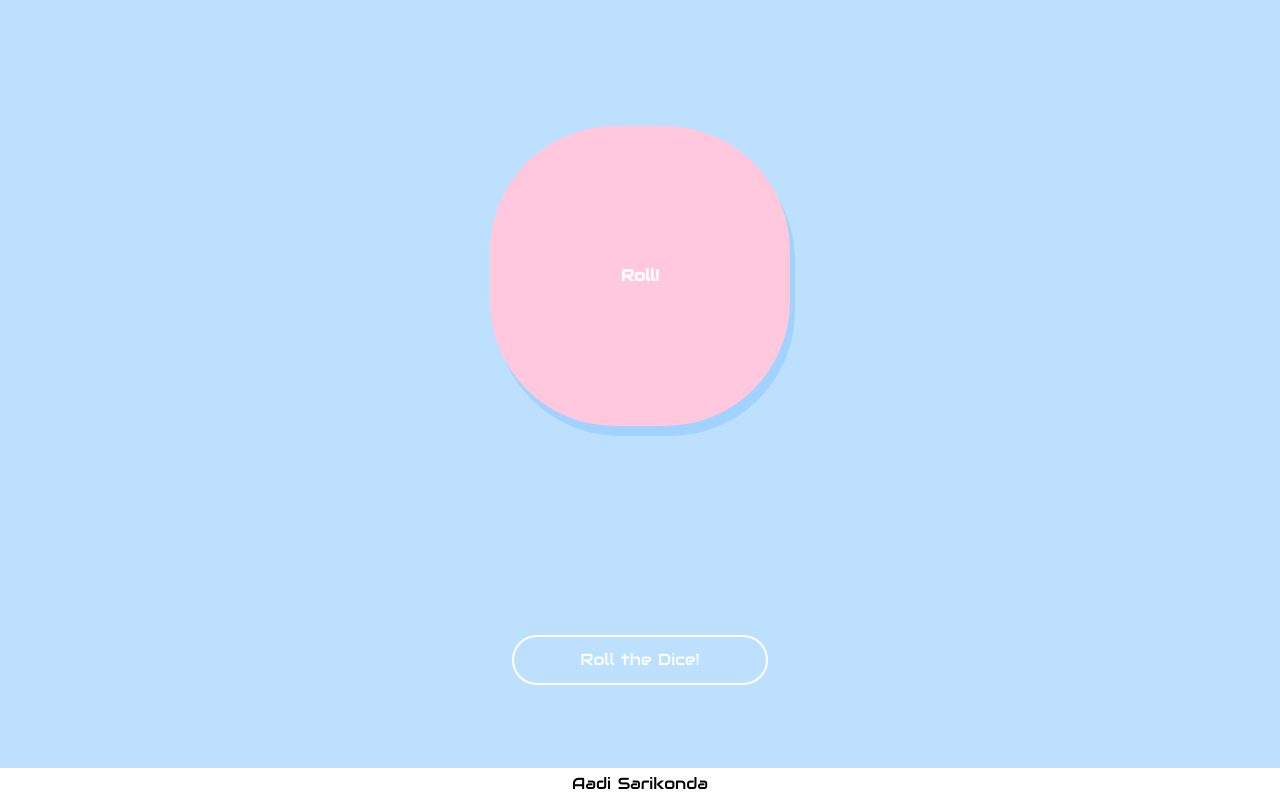
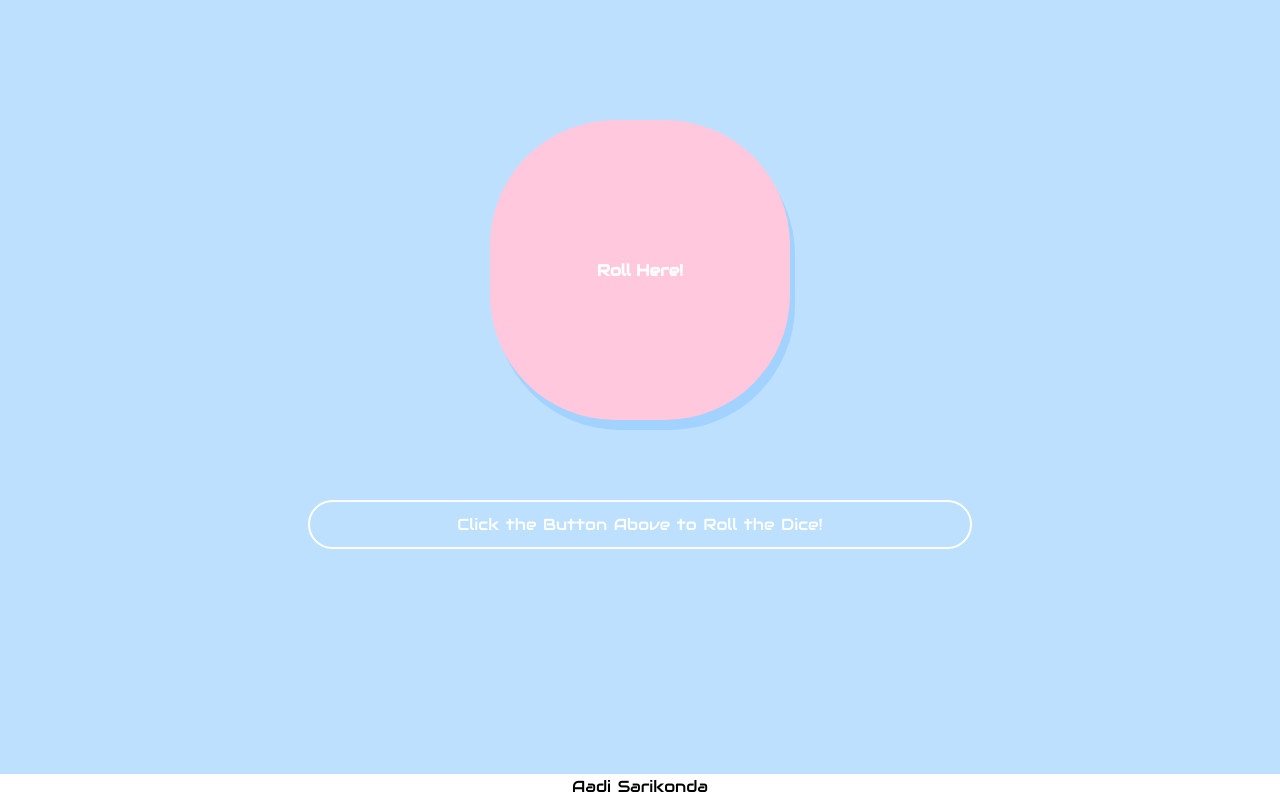
Before and after one commit to Greenoodle/Greenoodle.github.io, a plain HTML site: page index.html in a window 1280 px wide. Drawn offline with Linux system fonts and the light colour scheme; a web font is replaced by a local one.

Commit message:
Add files via upload

```diff
--- a/dacode.js
+++ b/dacode.js
@@ -1,10 +1,12 @@
 const mybtn = document.getElementById("btn");
+const number = document.getElementById("number");
 
 let maximum = 6;
 
 mybtn.addEventListener("click", function(e) {
     let x = Math.random() * maximum;
     let y = Math.floor(x) + 1;
-    document.getElementById("number").innerHTML = y;
 
+    number.style.width = "3%";
+    number.innerHTML = y;
 });
--- a/index.html
+++ b/index.html
@@ -11,18 +11,11 @@
     </head>
     <body>
         <div class = "wrapper">
-            <div class = "container">
-                <div class = "button-container">
-                    <div class = "item item-2">
-                        <button id="btn" class = "button" type="button">
-                            Roll!
-                        </button>
-                    </div>
-
-                </div>
-                <div id = "number" class = "container-2">
-                    Roll the Dice!
-                </div>
+                <button id="btn" class = "button" type="button">
+                    Roll Here!
+                </button>
+            <div id = "number" class = "item">
+                Click the Button Above to Roll the Dice!
             </div>
             <div class = "bottom">
                 Aadi Sarikonda
--- a/other.css
+++ b/other.css
@@ -4,12 +4,6 @@
     --clr-pink-shaded: #ffafcc;
     --clr-purple: #cdb4db;
     --clr-blue-shaded: #a2d2ff;
-}
-
-*,
-*::before,
-*::after {
-    box-sizing: border-box;
 }
 
 body {
@@ -26,20 +20,46 @@ body {
     height: 100vh;
 }
 
-.container {
+.wrapper {
+    width: 100vw;
+    height: 100vh;
     display: flex;
-    flex-wrap: wrap;
-    width: 100vw;
-    height: 96vh;
-    margin: 0;
     background-color: var(--clr-blue);
-    justify-content: center;
+    flex-direction: column;
     align-items: center;
+
 }
 
-.container-2 {
-    width: 20vw;
-    height: 50px;
+.button {
+    margin-top: 15vh;
+    border: none;
+    padding: 1em;
+    width: 300px;
+    height: 300px;
+    background-color: var(--clr-pink);
+    font-family: "Audiowide", sans-serif;
+    font-size: 16px;
+    color: white;
+    font-weight: 700;
+    border-radius: 125px;
+    transition-duration: 0.4s;
+    box-shadow: 5px 10px var(--clr-blue-shaded);
+}
+
+.button:hover {
+    background-color: transparent;
+    border: 2px solid white;
+}
+
+.button:active {
+    box-shadow: 0 5px var(--clr-blue-shaded);
+    transform: translateY(5px);
+}
+
+.item {
+    margin-top: 10vh;
+    width: 50vw;
+    height: 25px;
     background-color: transparent;
     border: 2px solid white;
     color: white;
@@ -47,60 +67,13 @@ body {
     padding: 10px;
     border-radius: 50px;
 
-
-}
-
-.button-container {
-    display: flex;
-    width: 90%;
-    height: 50%;
-    margin: 0 auto;
-    align-items: center;
-    justify-content: center;
 }
 
 .bottom {
-    height: 4vh;
+    width: 100vw;
     display: flex;
     justify-content: center;
     align-items: center;
+    background-color: white;
+    margin-top: auto;
 }
-
-
-.item {
-    display: flex;
-    width: 300px;
-    height: 300px;
-    background-color: var(--clr-pink);
-    color: white;
-    justify-content: center;
-    align-items: center;
-    border-radius: 125px;
-    transition-duration: 0.4s;
-    box-shadow: 5px 10px var(--clr-blue-shaded);
-}
-
-.button {
-    line-height: 1.6;
-    word-spacing: 1.4px;
-    border: none;
-    padding: 1em;
-    width: 300px;
-    height: 300px;
-    background-color: transparent;
-    font-family: "Audiowide", sans-serif;
-    font-size: 16px;
-    color: white;
-    font-weight: 700;
-    border-radius: 125px;
-}
-
-.item:hover {
-    background-color: transparent;
-    border: 2px solid white;
-}
-
-.item:active {
-    box-shadow: 0 5px var(--clr-blue-shaded);
-    transform: translateY(5px);
-}
```
